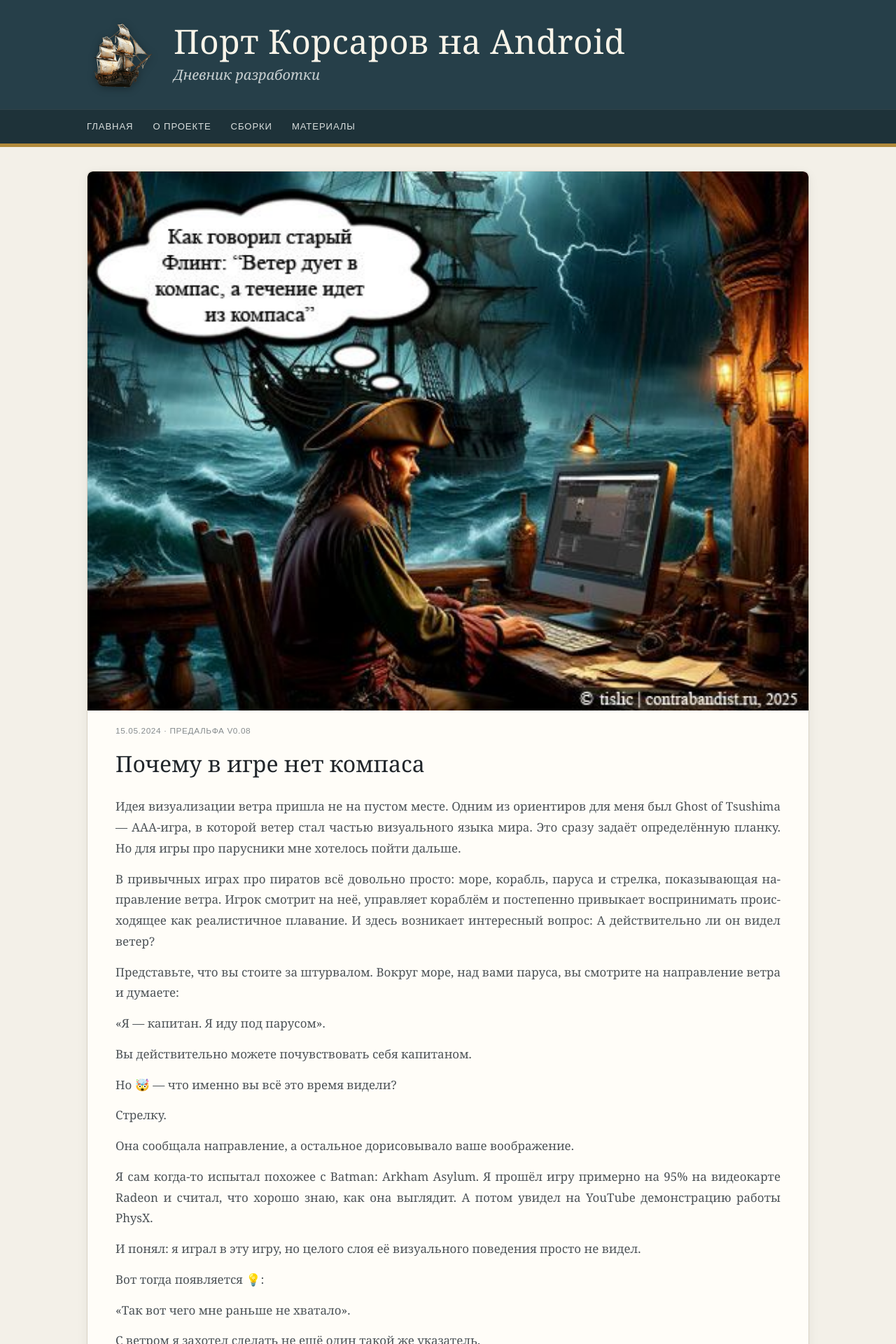
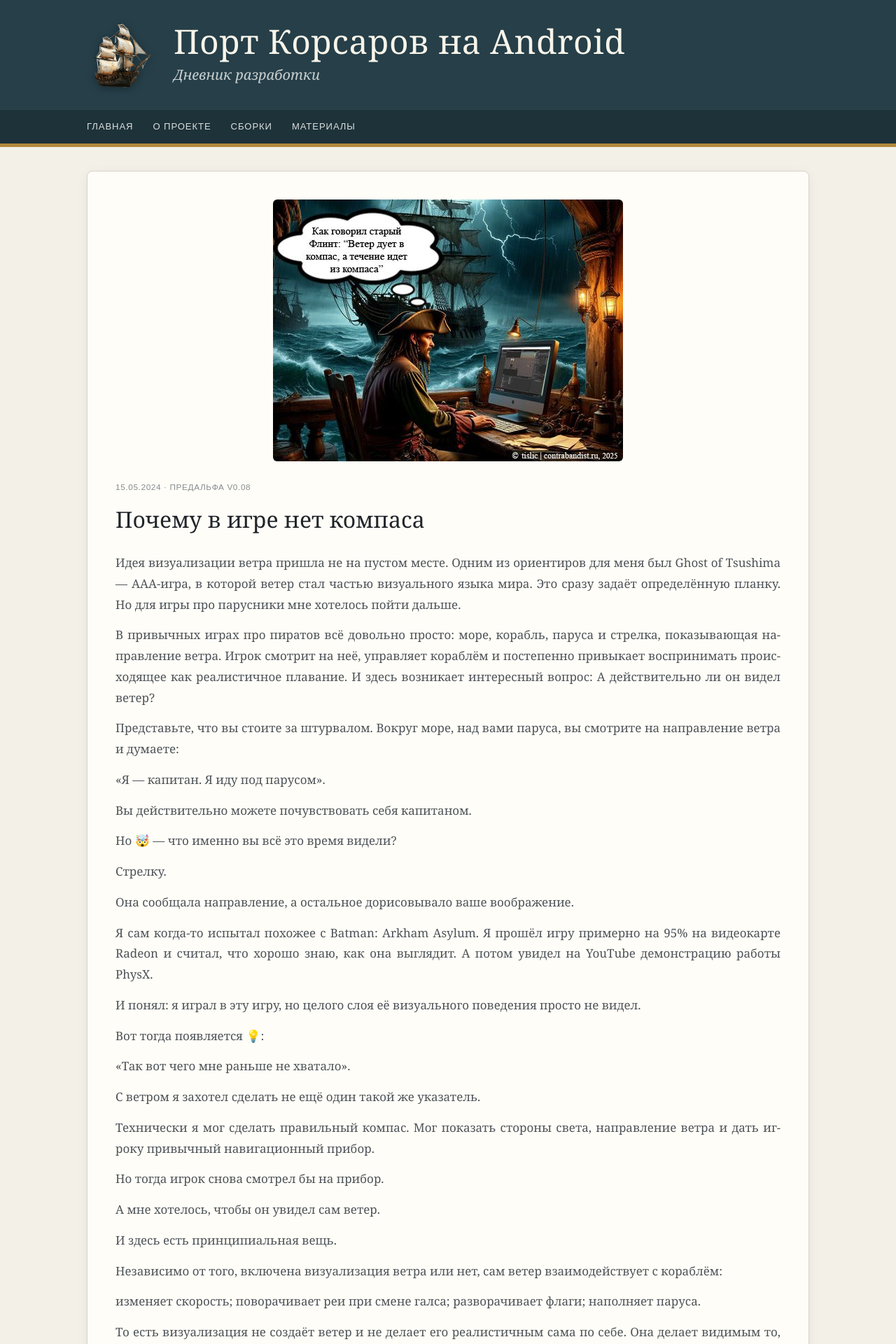
Before and after one commit to tislic/SeaDogsPort, a Jekyll site: the page built from _posts/2024-05-15-v08.md, in a window 1280 px wide. Shown: the top 1920 px of the page at 70% size. Built offline with Jekyll 4.4.1, drawn with Linux system fonts in a browser that asks for light colours.

Commit message:
Update style.css
/* ═══ КАРТИНКА В НАЧАЛЕ СТАТЬИ — ПО ЦЕНТРУ ═══ */
.post-hero {
  text-align: center;
  margin-bottom: 20px;
}

.post-hero img {
  max-width: 100%;
  height: auto;
  display: inline-block;   /* чтобы text-align: center сработал */
  border-radius: 6px;
}

```diff
--- a/assets/style.css
+++ b/assets/style.css
@@ -190,24 +190,15 @@ a{color:inherit}
   }
 }
 
-/* ═══ ОБЛОЖКА СТАТЬИ (картинка в начале поста) ═══ */
+/* ═══ КАРТИНКА В НАЧАЛЕ СТАТЬИ — ПО ЦЕНТРУ ═══ */
 .post-hero {
-  display: block;
-  margin: -40px -40px 20px;   /* вылезает на всю ширину карточки (padding у .post = 40px) */
-  overflow: hidden;
-  border-radius: 8px 8px 0 0;  /* скругление сверху, как у .panel */
+  text-align: center;
+  margin-bottom: 20px;
 }
 
 .post-hero img {
-  width: 100%;
-  height: auto;              /* или фиксированная высота, если хочешь */
-  display: block;
-  object-fit: cover;
+  max-width: 100%;
+  height: auto;
+  display: inline-block;   /* чтобы text-align: center сработал */
+  border-radius: 6px;
 }
-
-/* На мобильном — меньше отступы */
-@media(max-width:760px){
-  .post-hero {
-    margin: -22px -20px 18px;  /* на мобильном padding у .post = 22px 20px */
-  }
-}
```
